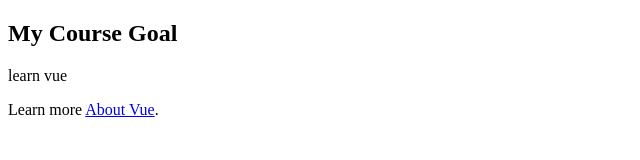
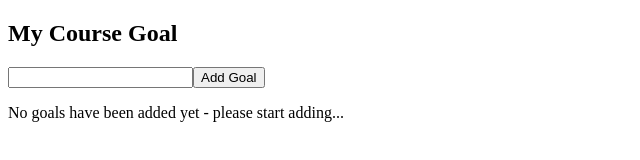
Before and after one commit to denmercs/vue-101, a plain HTML site: page index.html in a window 1280 px wide. Shown: the whole page, without its empty margins (0-640 px from the left). Drawn offline with nearby package versions, Linux system fonts and the light colour scheme.

Commit message:
done with first lecture

```diff
--- a/app.js
+++ b/app.js
@@ -1,20 +1,18 @@
 const app = Vue.createApp({
   data() {
     return {
-      courseGoal: "Finish the course and learn Vue!",
-      vueLink: "https://vuejs.org/",
+      enteredGoalValue: "",
+      goals: [],
     };
   },
   methods: {
-    outputGoal() {
-      const randomNumber = Math.random();
-      if (randomNumber < 0.5) {
-        return "learn vue";
-      } else {
-        return "master vue";
-      }
+    addGoal() {
+      this.goals.push(this.enteredGoalValue);
+    },
+    removeGoal(index) {
+      this.goals.splice(index, 1);
     },
   },
 });
 
-app.mount("#user-goal");
+app.mount("#user-goals");
--- a/index.html
+++ b/index.html
@@ -8,10 +8,23 @@
     <script src="https://unpkg.com/vue@next"></script>
 </head>
 <body>
-    <section id="user-goal">
+    <section id="user-goals">
         <h2>My Course Goal</h2>
-        <p>{{ outputGoal() }}</p>
-        <p>Learn more <a v-bind:href="vueLink" target="_blank">About Vue</a>.</p>
+        <input type="text"  v-model="enteredGoalValue">
+        <button @click="addGoal">Add Goal</button>
+        <p v-if="goals.length === 0">No goals have been added yet - please start adding...</p>
+        <ul v-else>
+            <li v-for="(goal, index) in goals" :key="goal" @click="removeGoal(index)">
+                <p>{{goal}} - {{index}}</p>
+                <input type="text" @click.stop>
+            </li>
+        </ul>
+        <!-- <ul>
+            <li v-for="(value, key, index) in {name: 'Max', age: 31}">{{ key }}: {{ value }} - {{index}}</li>
+        </ul>
+        <ul>
+            <li v-for="num in 10">{{num}}</li>
+        </ul> -->
     </section>
     <script src="app.js"></script>
 </body>
```
